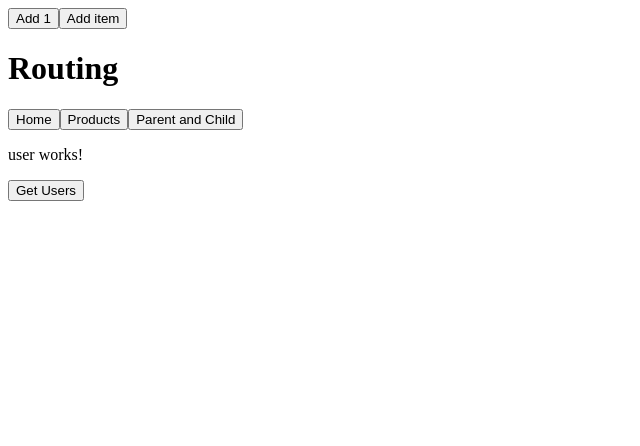
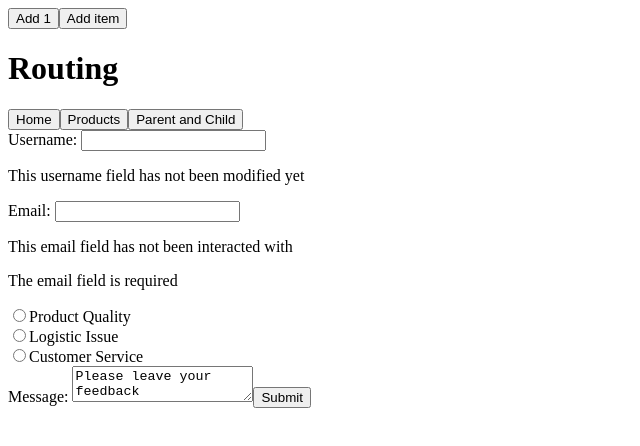
Before and after one commit to Miranda0101/MEAN_2024_03_25, an Angular app: page /parent in a window 1280 px wide. Shown: the top 446 px of the page, without its empty margins (0-640 px from the left). Built offline with nearby package versions, Linux system fonts and the light colour scheme; no server answers.

Commit message:
reactive forms

```diff
--- a/src/app/app.component.html
+++ b/src/app/app.component.html
@@ -8,4 +8,5 @@
 <button routerLink="products">Products</button>
 <button (click)="gotoParent()">Parent and Child</button>
 <!-- <router-outlet></router-outlet> -->
-<app-user></app-user>
+<!-- <app-user></app-user> -->
+<app-feedback></app-feedback>
--- a/src/app/app.module.ts
+++ b/src/app/app.module.ts
@@ -10,6 +10,8 @@ import { ChildComponent } from './parent/child/child.component';
 import { ProductsService } from './products/products.service';
 import { UserComponent } from './user/user.component';
 import { HttpClientModule } from '@angular/common/http';
+import { FeedbackComponent } from './feedback/feedback.component';
+import { ReactiveFormsModule } from '@angular/forms';
 
 @NgModule({
   declarations: [
@@ -17,6 +19,7 @@ import { HttpClientModule } from '@angular/common/http';
     ParentComponent,
     ChildComponent,
     UserComponent,
+    FeedbackComponent,
 
   ],
   imports: [
@@ -25,6 +28,7 @@ import { HttpClientModule } from '@angular/common/http';
     HomeModule,
     ProductsModule,
     HttpClientModule,
+    ReactiveFormsModule
   ],
   providers: [],
   bootstrap: [AppComponent]
--- /dev/null
+++ b/src/app/feedback/feedback.component.html
@@ -0,0 +1,20 @@
+<form [formGroup]="messageForm">
+  <label>Username: </label>
+  <input formControlName="username" />
+  <p *ngIf="contactForm.controls['username'].pristine">This username field has not been modified yet</p>
+  <label>Email: </label>
+  <input formControlName="email" />
+  <p *ngIf="emailControl?.untouched">This email field has not been interacted with</p>
+  <p *ngIf="emailControl.errors.required">The email field is required</p>
+  <p *ngIf="emailControl.errors.email">Incorrect email address</p>
+  <div formArrayName="topics">
+    <div *ngFor="let control of topicControls?.controls; let i = index" >
+        <input type="radio" formControlName="{{i}}"/>{{ topicList[i].name }}
+    </div>
+  </div>
+
+
+  <label>Message: </label>
+  <textarea formControlName="message"></textarea>
+  <button type="submit" (click)="onClick()">Submit</button>
+</form>
--- /dev/null
+++ b/src/app/feedback/feedback.component.ts
@@ -0,0 +1,62 @@
+import { Component, OnInit } from '@angular/core';
+import { FormArray, FormBuilder, FormControl, FormGroup, Validators } from '@angular/forms';
+
+@Component({
+  selector: 'app-feedback',
+  templateUrl: './feedback.component.html',
+  styleUrls: ['./feedback.component.css']
+})
+export class FeedbackComponent implements OnInit {
+  // FormControl
+  // username = new FormControl('');
+  email = new FormControl('');
+
+  // FormGroup
+  contactForm: FormGroup = new FormGroup({
+    'username': new FormControl(''),
+    'email': this.email,
+    'message': new FormControl('')
+  })
+  messageForm: any;
+  // FormArray
+  topicList = [ {id: 1, name: 'Product Quality'}, {id: 2, name: 'Logistic Issue'},
+  {id: 3, name: 'Customer Service'}];
+
+  // FormBuilder
+  constructor(private fb: FormBuilder) {
+
+    // this.contactForm.addControl('topics', topics)
+    // console.log(topics)
+  }
+
+  ngOnInit(): void {
+    // console.log(this.username)
+    // console.log(this.contactForm)
+    this.initializeForm();
+
+  }
+
+  initializeForm(){
+    const controls = this.topicList.map((val)=> new FormControl(''));
+    let topics = new FormArray(controls);
+    this.messageForm = this.fb.group({
+      username: ['',Validators.required],
+      email: ['',[Validators.required, Validators.email]],
+      message: ['Please leave your feedback', Validators.minLength(10)],
+      topics: this.fb.array(controls),
+    })
+  }
+
+  onClick(){
+    console.log(this.messageForm);
+  }
+
+  get emailControl(){
+    return this.messageForm.get('email')
+  }
+  get topicControls(){
+    // console.log(this.messageForm.get('topics'))
+    return this.messageForm.get('topics') as FormArray;
+  }
+
+}
```
Also changed, not shown: src/app/feedback/feedback.component.css (added), 1 other file (tests, documents, lock files or other folders).
